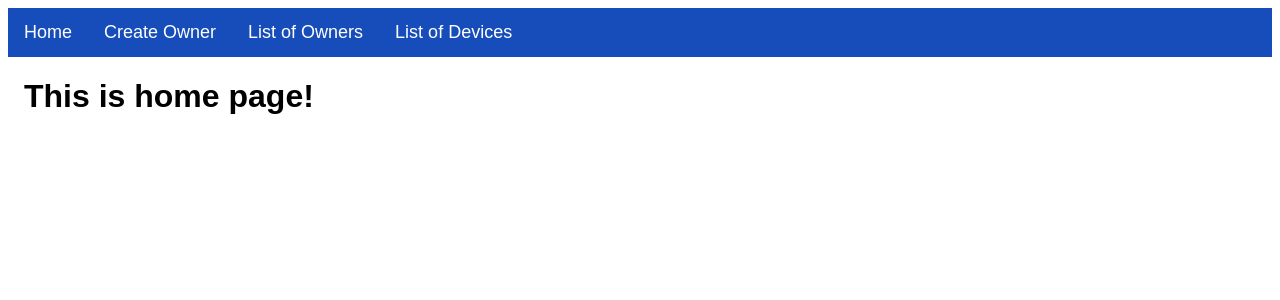
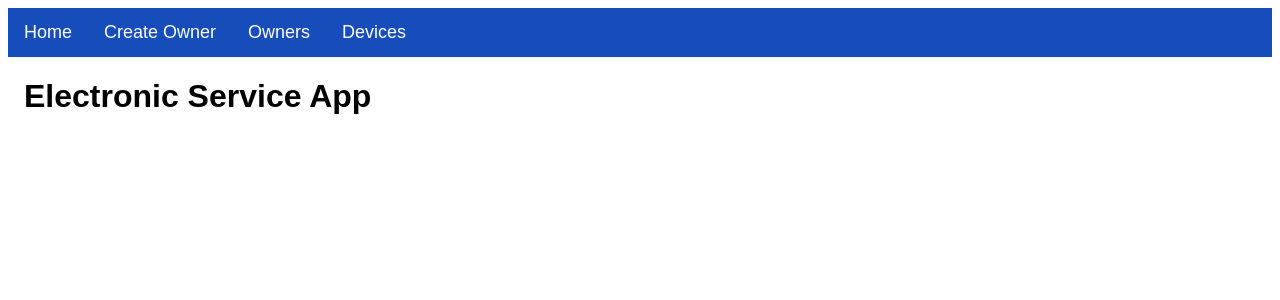
Before and after one commit to IuriiMocherniuk/electronicServiceAngular, an Angular app: page /home in a window 1280 px wide. Shown: the top 300 px of the page. Built offline with nearby package versions, Linux system fonts and the light colour scheme.

Commit message:
small refactoring after DEMO

```diff
--- a/src/app/app.component.html
+++ b/src/app/app.component.html
@@ -10,8 +10,8 @@
 <div class="topnav">
   <a routerLink="home">Home</a>
     <a routerLink="add-owner">Create Owner</a>
-  <a routerLink="owners">List of Owners</a>
-  <a routerLink="devices">List of Devices</a>
+  <a routerLink="owners">Owners</a>
+  <a routerLink="devices">Devices</a>
 </div>
 
 <div style="padding-left:16px">
--- a/src/app/device-update/device-update.component.html
+++ b/src/app/device-update/device-update.component.html
@@ -1,4 +1,4 @@
-<h2> Update Device ID {{device!.id!}} TYPE "{{device!.type}}" NAME "{{device!.name}}"  </h2>
+<h2> Update Device"  </h2>
 <div class="container">
   <div >
     <form class="form-horizontal">
@@ -46,7 +46,7 @@
       <div class="form-group">
         <br/>
         <div class="col-sm-offset-2 col-sm-8">
-          <button (click) = "updateDevice(device!)" class = "btn btn-primary">Update Device</button>
+          <button (click) = "updateDevice(device!)" class = "btn btn-primary">Update</button>
         </div>
       </div>
     </form>
--- a/src/app/device/deviceList.component.html
+++ b/src/app/device/deviceList.component.html
@@ -1,4 +1,4 @@
-<h1> List of Devices</h1>
+<h1>Devices</h1>
 
 <div class = "container">
   <table   class="table">
--- a/src/app/others/home.component.ts
+++ b/src/app/others/home.component.ts
@@ -1,7 +1,7 @@
 import { Component } from '@angular/core';
 
 @Component({
-  template: `<h1>This is home page!</h1>`
+  template: `<h1>Electronic Service App</h1>`
 })
 export class HomeComponent{
 
--- a/src/app/owner-detail/owner-detail.component.html
+++ b/src/app/owner-detail/owner-detail.component.html
@@ -1,9 +1,10 @@
-  <h2>{{owner!.firstName}} {{owner!.lastName}} details:</h2>
+<!--  <h2>{{owner!.firstName}} {{owner!.lastName}} details:</h2>-->
+  <h2>Details</h2>
 
 <table   class="table1">
   <thead>
 
-  <th>Id</th>
+<!--  <th>Id</th>-->
   <th>First Name</th>
   <th>Last Name</th>
   <th>Actions</th>
@@ -11,7 +12,7 @@
   </thead>
   <tr>
 
-    <td >{{owner!.id}}</td>
+<!--    <td >{{owner!.id}}</td>-->
     <td>{{owner!.firstName}}</td>
     <td>{{owner!.lastName}}</td>
     <td>
@@ -28,7 +29,7 @@
 
 </table>
 
-<h2>{{owner!.firstName}}'s Devices</h2>
+<h2>{{owner!.firstName}}'s devices</h2>
 
 <button (click) = "redirect('add-device/'+ owner!.id!)" class="btn btn-default btn-sm"><span class="glyphicon glyphicon-edit">Add Device</span></button>
 <br/>
--- a/src/app/owner/owner.component.html
+++ b/src/app/owner/owner.component.html
@@ -28,7 +28,7 @@
       <div class="form-group">
         <br/>
         <div class="col-sm-offset-2 col-sm-8">
-          <button (click) = "addOwner(owner)" class = "btn btn-primary">Create Owner</button>
+          <button (click) = "addOwner(owner)" class = "btn btn-primary">Create</button>
         </div>
       </div>
     </form>
--- a/src/app/owner/ownerList.component.html
+++ b/src/app/owner/ownerList.component.html
@@ -1,4 +1,4 @@
-<h1 xmlns="http://www.w3.org/1999/html"> List of Owners</h1>
+<h1 xmlns="http://www.w3.org/1999/html">Owners</h1>
 <div>
   <button onclick="location.href='/add-owner'" type="button">
     Create Owner</button>
@@ -23,8 +23,9 @@
         <div class="form-group">
         <div class="col-sm-offset-2 col-sm-8">
 
-         <button (click) = "redirect('owner-detail/'+ owner.id!)" class="btn btn-default btn-sm"><span class="glyphicon glyphicon-edit">detail</span></button>
+         <button (click) = "redirect('owner-detail/'+ owner.id!)" class="btn btn-default btn-sm"><span class="glyphicon glyphicon-edit">details</span></button>
         &nbsp;|&nbsp;
+
         <button (click) = "deleteOwner(owner.id!)"  class="btn btn-default btn-sm"><span class="glyphicon glyphicon-trash">delete</span></button>
           &nbsp;|&nbsp;
           <button (click) = "redirect('update-owner/'+ owner!.id!)"  class="btn btn-default btn-sm"><span class="glyphicon glyphicon-trash">edit</span></button>
```
